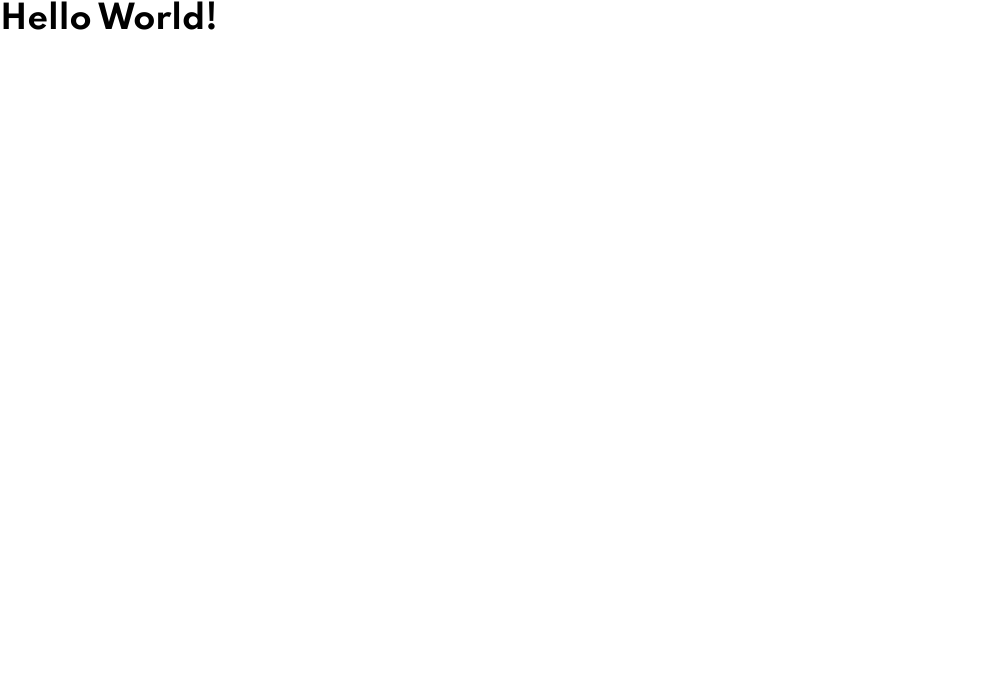
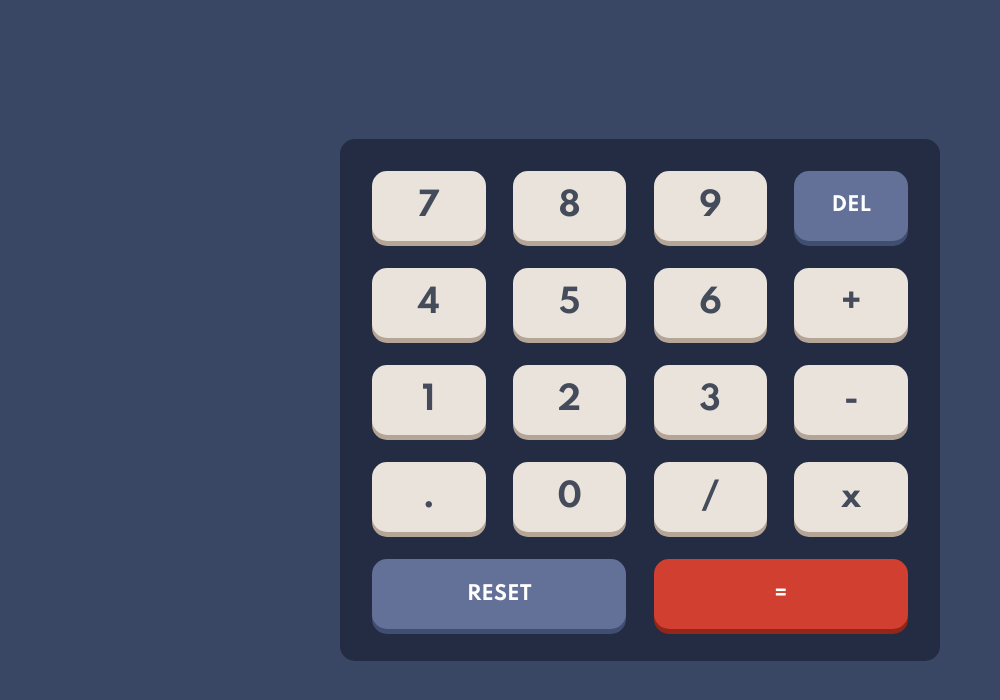
Before and after one commit to Athlla/Calculator-app, a React (Create React App) app: page / in a window 1280 px wide. Shown: the top 700 px of the page, without its empty margins (0-1000 px from the left). Built offline with nearby package versions, Linux system fonts and the light colour scheme.

Commit message:
Create Keypad and button component

```diff
--- a/src/App.tsx
+++ b/src/App.tsx
@@ -1,5 +1,13 @@
+import Keypad from './components/Keypad/Keypad';
+
+import styles from './styles/App.module.scss';
+
 const App = () => {
-  return <h1>Hello World!</h1>;
+  return (
+    <main className={styles.Container}>
+      <Keypad />
+    </main>
+  );
 };
 
 export default App;
--- /dev/null
+++ b/src/components/Keypad/Button.module.scss
@@ -0,0 +1,38 @@
+.Button {
+  grid-column: span 1;
+  height: 70px;
+  border: none;
+  border-radius: 15px;
+  font-size: 2rem;
+  font-family: 'Spartan', sans-serif;
+  transition: all 200ms ease;
+
+  &:active {
+    transform: translateY(5px);
+    box-shadow: none;
+  }
+}
+
+.Double {
+  grid-column: span 2;
+}
+
+.Primary {
+  color: var(--primary-text);
+  background: var(--primary-key-background);
+  box-shadow: 0px 5px var(--primary-key-shadow);
+}
+
+.Secondary {
+  color: var(--secondary-text);
+  font-size: 1.2rem;
+  background: var(--secondary-key-background);
+  box-shadow: 0px 5px var(--secondary-key-shadow);
+}
+
+.Tertiary {
+  color: var(--secondary-text);
+  font-size: 1.2rem;
+  background: var(--tertiary-key-background);
+  box-shadow: 0px 5px var(--tertiary-key-shadow);
+}
--- /dev/null
+++ b/src/components/Keypad/Button.tsx
@@ -0,0 +1,26 @@
+import styles from './Button.module.scss';
+
+interface Props {
+  children: string;
+  width?: 'single' | 'double';
+  color?: 'primary' | 'secondary' | 'tertiary';
+}
+
+const Button = ({ children, color, width }: Props) => {
+  const buttonColor =
+    color === 'tertiary'
+      ? styles.Tertiary
+      : color === 'secondary'
+      ? styles.Secondary
+      : styles.Primary;
+
+  const buttonWidth = width === 'double' && styles.Double;
+
+  return (
+    <button className={`${styles.Button} ${buttonWidth} ${buttonColor}`}>
+      {children}
+    </button>
+  );
+};
+
+export default Button;
--- /dev/null
+++ b/src/components/Keypad/Keypad.module.scss
@@ -0,0 +1,9 @@
+.Keypad {
+  display: grid;
+  width: 100%;
+  padding: 2rem;
+  gap: 1.7rem;
+  grid-template-columns: repeat(4, 1fr);
+  background: var(--secondary-background);
+  border-radius: 15px;
+}
--- /dev/null
+++ b/src/components/Keypad/Keypad.tsx
@@ -0,0 +1,33 @@
+import Button from './Button';
+import styles from './Keypad.module.scss';
+
+const Keypad = () => {
+  return (
+    <div className={styles.Keypad}>
+      <Button>7</Button>
+      <Button>8</Button>
+      <Button>9</Button>
+      <Button color="secondary">DEL</Button>
+      <Button>4</Button>
+      <Button>5</Button>
+      <Button>6</Button>
+      <Button>+</Button>
+      <Button>1</Button>
+      <Button>2</Button>
+      <Button>3</Button>
+      <Button>-</Button>
+      <Button>.</Button>
+      <Button>0</Button>
+      <Button>/</Button>
+      <Button>x</Button>
+      <Button width="double" color="secondary">
+        RESET
+      </Button>
+      <Button width="double" color="tertiary">
+        =
+      </Button>
+    </div>
+  );
+};
+
+export default Keypad;
--- a/src/index.css
+++ /dev/null
@@ -1,15 +0,0 @@
-@import url('https://fonts.googleapis.com/css2?family=Spartan:wght@700&display=swap');
-
-* {
-  margin: 0;
-  padding: 0;
-  box-sizing: border-box;
-}
-
-body {
-  font-family: 'Spartan', -apple-system, BlinkMacSystemFont, 'Segoe UI',
-    'Roboto', 'Oxygen', 'Ubuntu', 'Cantarell', 'Fira Sans', 'Droid Sans',
-    'Helvetica Neue', sans-serif;
-  -webkit-font-smoothing: antialiased;
-  -moz-osx-font-smoothing: grayscale;
-}
--- a/src/index.tsx
+++ b/src/index.tsx
@@ -2,7 +2,7 @@ import React from 'react';
 import ReactDOM from 'react-dom';
 
 import App from './App';
-import './index.css';
+import './styles/index.css';
 
 ReactDOM.render(
   <React.StrictMode>
--- /dev/null
+++ b/src/styles/App.module.scss
@@ -0,0 +1,10 @@
+.Container {
+  height: 100vh;
+  width: 90%;
+  max-width: 600px;
+  margin: auto;
+  display: flex;
+  flex-direction: column;
+  justify-content: center;
+  align-items: center;
+}
--- /dev/null
+++ b/src/styles/index.css
@@ -0,0 +1,26 @@
+@import url('https://fonts.googleapis.com/css2?family=Spartan:wght@700&display=swap');
+
+:root {
+  --primary-background: hsl(222, 26%, 31%);
+  --secondary-background: hsl(223, 31%, 20%);
+  --tertiary-background: hsl(224, 36%, 15%);
+  --primary-key-background: hsl(30, 25%, 89%);
+  --primary-key-shadow: hsl(28, 16%, 65%);
+  --secondary-key-background: hsl(225, 21%, 49%);
+  --secondary-key-shadow: hsl(224, 28%, 35%);
+  --tertiary-key-background: hsl(6, 63%, 50%);
+  --tertiary-key-shadow: hsl(6, 70%, 34%);
+  --primary-text: hsl(221, 14%, 31%);
+  --secondary-text: hsl(0, 0%, 100%);
+}
+
+* {
+  margin: 0;
+  padding: 0;
+  box-sizing: border-box;
+}
+
+body {
+  font-family: 'Spartan', sans-serif;
+  background: var(--primary-background);
+}
```
